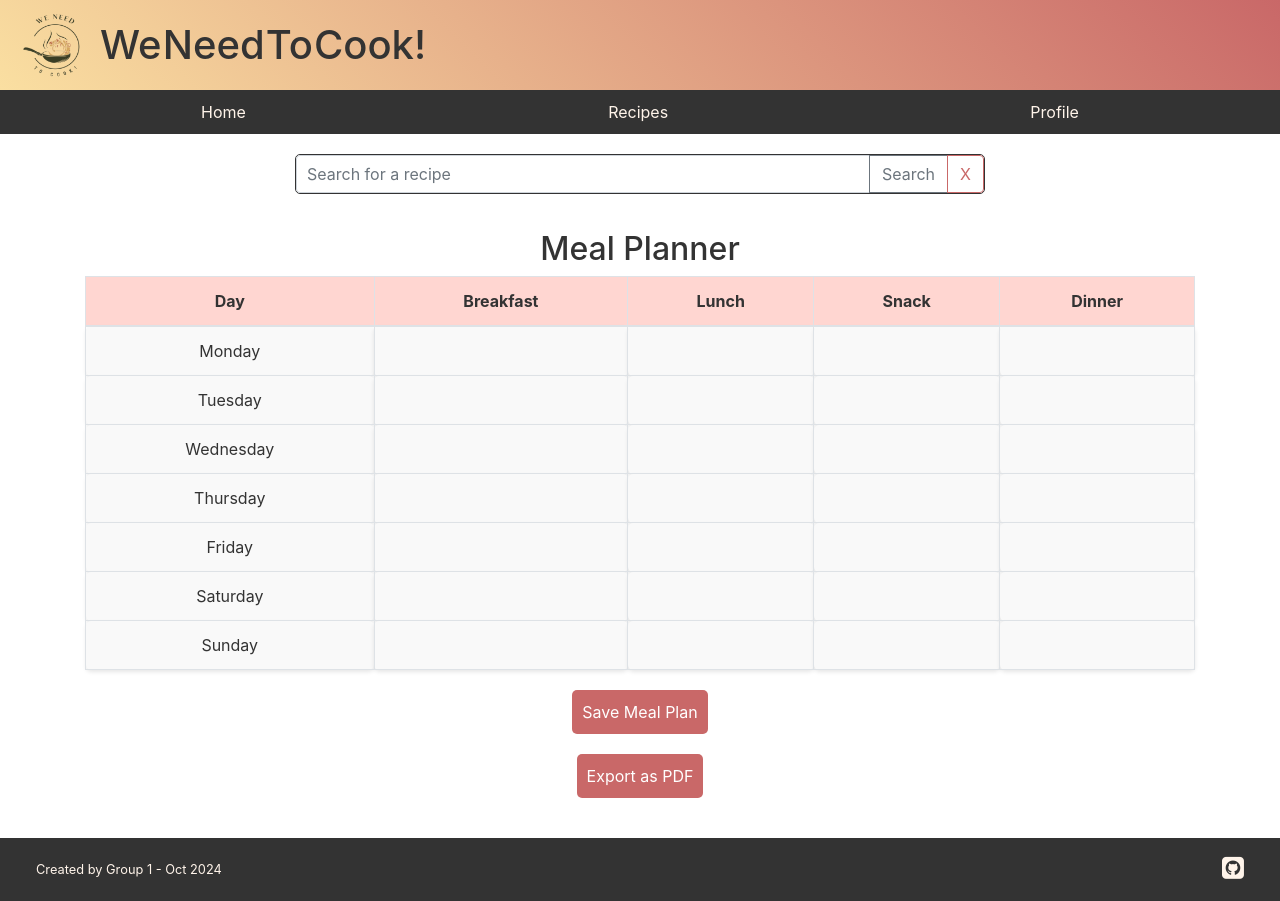
After one commit to UCCS-CS4300-5300/Group1-fall2024, a Django app: page /mealplan/ in a window 1280 px wide. The commit adds this page. Run offline with Django 4.2, Linux system fonts and the light colour scheme; a user stored in the database is signed in; some libraries are stand-ins or nearby versions.

Commit message:
basic table for meal planning - save to local storage

```diff
--- a/cookapp/static/styles.css
+++ b/cookapp/static/styles.css
@@ -7,6 +7,17 @@
   --color-beige: #fff4ea;
   --color-light-blue: #7eacb5;
   --color-dark: #333;
+
+  --calBgColor: #fff1f8;
+  --eventBorderColor: #f2d3d8;
+  --eventColor1: #ffd6d1;
+  --eventColor2: #fafaa3;
+  --eventColor3: #e2f8ff;
+  --eventColor4: #d1ffe6;
+  --cardBgColor: #f9f9f9; /* New color for card-like cells */
+  --btnBgColor: #007bff;
+  --btnHoverBgColor: #0056b3;
+  --btnTextColor: #fff;
 }
 
 /* fill viewport  */
@@ -137,6 +148,68 @@ nav.navbar ul li a:hover {
   color: var(--color-primary-peach);
 }
 
+/* Dropdown menu styles */
+.dropdown {
+  position: relative;
+  display: inline-block;
+}
+
+.dropbtn {
+  background-color: var(--color-dark);
+  color: var(--color-beige);
+  padding: 5px 10px;
+  border: none;
+  cursor: pointer;
+}
+
+.dropdown-content {
+  display: none;
+  position: absolute;
+  background-color: var(--color-dark);
+  min-width: 160px;
+  box-shadow: var(--color-black) var(--color-black) 0 0 10px;
+  z-index: 1;
+}
+
+.dropdown-content a,
+.dropdown-content form {
+  color: var(--color-beige);
+  padding: 12px 16px;
+  text-decoration: none;
+  display: block;
+}
+
+.dropdown-content a:hover,
+.dropdown-content form:hover {
+  background-color: var(--color-primary-peach);
+  color: var(--color-black) !important; /* Text turns black on hover */
+}
+
+.dropdown:hover .dropdown-content {
+  display: block;
+}
+
+.dropdown:hover .dropbtn {
+  color: var(--color-primary-peach); /* Only the text color changes */
+}
+
+/* Style for the logout button to look like a link */
+.dropdown-logout {
+  background: none;
+  border: none;
+  color: var(--color-beige);
+  padding: 0;
+  font: inherit;
+  cursor: pointer;
+  text-align: left;
+  width: 100%;
+}
+
+.dropdown-logout:hover {
+  background-color: var(--color-primary-peach);
+  color: var(--color-black); /* Text turns black on hover */
+}
+
 /* Media query for navbar on small screens */
 @media (max-width: 768px) {
   nav.navbar ul {
@@ -225,10 +298,9 @@ footer .navbar-text {
   color: var(--color-dark);
 }
 
-
 .list-group-item.active {
   background-color: var(--color-secondary-yellow);
-  color: var (--color-dark);
+  color: var(--color-dark);
 }
 
 #search-form {
@@ -300,9 +372,14 @@ footer .navbar-text {
   margin-right: 10px;
 }
 
-.list-group-item.active {
-  background-color: var(--color-secondary-yellow);
-  color: var(--color-dark);
+.recipe-link {
+  color: var(--color-dark); /* Set the link color to match the text color */
+  text-decoration: none; /* Remove the underline from the link */
+}
+
+.recipe-link:hover {
+  color: var(--color-primary-peach); /* Change color on hover */
+  text-decoration: underline; /* Add underline on hover */
 }
 
 /* Blacklist classes */
@@ -357,7 +434,7 @@ footer .navbar-text {
 #new-blacklist-input:focus {
   outline: none; /* Remove the default outline */
   box-shadow: 0 0 0 2px var(--color-primary-peach); /* Custom focus outline */
-  border-color: var(--color-primary-peach); /* Change border color on focus */
+  border-color: var (--color-primary-peach); /* Change border color on focus */
 }
 
 /* Highlighted text for search matches */
@@ -560,3 +637,83 @@ footer .navbar-text {
 .login-links a:hover {
   text-decoration: underline;
 }
+
+/* Meal Planner Table */
+.meal-plan-table-wrapper {
+  margin-bottom: 20px; /* Add margin to the bottom of the table */
+}
+
+.meal-plan-table {
+  width: 100%;
+  border-collapse: collapse;
+}
+
+.meal-plan-table th,
+.meal-plan-table td {
+  border: 1px solid var(--calBgColor); /* Inverse table appearance */
+  padding: 10px;
+  text-align: center;
+}
+
+.meal-plan-table th {
+  background-color: var(--eventColor1);
+  color: var(--color-dark);
+}
+
+.meal-plan-table td {
+  background-color: var(--cardBgColor); /* Card-like background color */
+  color: var(--color-dark);
+  border-radius: 5px; /* Rounded corners for card-like appearance */
+  box-shadow: 0 2px 4px rgba(0, 0, 0, 0.1); /* Subtle shadow for card-like appearance */
+  transition: background-color 0.3s, box-shadow 0.3s; /* Smooth transition for hover effects */
+}
+
+.meal-plan-table td:hover {
+  background-color: var(--eventColor3); /* Change background color on hover */
+  box-shadow: 0 4px 8px rgba(0, 0, 0, 0.2); /* Increase shadow on hover */
+}
+
+.rotate {
+  writing-mode: vertical-rl;
+  transform: rotate(180deg);
+}
+
+.meal-cell {
+  cursor: pointer;
+  display: flex;
+  align-items: center;
+  justify-content: center;
+  height: 100px; /* Adjust height as needed */
+}
+
+.remove-recipe {
+  background: none;
+  border: none;
+  color: var(--color-dark);
+  font-size: 1.2em;
+  cursor: pointer;
+  margin-left: 10px;
+}
+
+.remove-recipe:hover {
+  color: var(--color-primary-peach);
+}
+
+/* Global / Etc */
+
+.btn-plan {
+  display: block;
+  margin: 20px auto;
+  padding: 10px 20px;
+  background-color: var(--color-primary-peach);
+  border: none;
+  padding: 10px;
+  color: var(--color-white);
+  border-radius: 5px;
+  cursor: pointer;
+  transition: background-color 0.3s;
+}
+
+.btn-plan:hover {
+  background-color: var(--color-dark);
+}
--- a/cookapp/templates/cookapp/base.html
+++ b/cookapp/templates/cookapp/base.html
@@ -11,6 +11,7 @@
     />
 
     <link rel="stylesheet" href="{% static 'styles.css' %}" />
+    <link rel="icon" href="{% static 'images/logo.png' %}" type="image/x-icon" />
     <title>{% block title %}We Need To Cook{% endblock %}</title>
   </head>
   <body class="page-container">
@@ -31,24 +32,16 @@
         <li><a href="{% url 'index' %}">Home</a></li>
         <li><a href="#">Recipes</a></li>
         {% if user.is_authenticated %}
-        <li><a href="#">Favorites</a></li>
-        <li>
-          <form method="POST" action="{% url 'logout' %}">
-            {% csrf_token %}
-            <button
-              type="submit"
-              style="
-                background: none;
-                border: none;
-                color: inherit;
-                padding: 0;
-                font: inherit;
-                cursor: pointer;
-              "
-            >
-              Logout {{ user }}
-            </button>
-          </form>
+        <li class="dropdown">
+          <a href="#" class="dropbtn">Profile</a>
+          <div class="dropdown-content">
+            <a href="#">Favorites</a>
+            <a href="{% url 'meal_plan' %}">Meal Planner</a>
+            <form method="POST" action="{% url 'logout' %}">
+              {% csrf_token %}
+              <button type="submit" class="dropdown-logout">Logout {{ user }}</button>
+            </form>
+          </div>
         </li>
         {% else %}
         <li><a href="{% url 'login' %}?next={{ request.path }}">Login</a></li>
--- /dev/null
+++ b/cookapp/templates/cookapp/mealPlanner.html
@@ -0,0 +1,180 @@
+{% extends "cookapp/base.html" %}
+{% load static %}
+
+{% block content %}
+<link
+href="https://maxcdn.bootstrapcdn.com/bootstrap/4.5.2/css/bootstrap.min.css"
+rel="stylesheet"
+/>
+<div class="container">
+    <!-- Recipe Search Section -->
+    <section class="search-section">
+        <div class="container d-flex flex-column align-items-center">
+            <div class="row justify-content-center w-100">
+                <div class="col-md-8">
+                    <form id="search-form" class="justify-content-center">
+                        <div class="input-group mb-3 w-100">
+                            <input type="text" id="search-input" class="form-control" placeholder="Search for a recipe">
+                            <div class="input-group-append">
+                                <button class="btn btn-outline-secondary" type="button" id="search-button">Search</button>
+                                <button class="btn btn-outline-secondary" type="button" id="clear-search">X</button>
+                            </div>
+                        </div>
+                        <ul id="results-list" class="list-group w-100 mt-3">
+                            <!-- Search results will be displayed here -->
+                        </ul>
+                    </form>
+                </div>
+            </div>
+        </div>
+    </section>
+
+    <!-- Meal Planner Section -->
+    <section class="meal-plan-section">
+        <h2 class="text-center">Meal Planner</h2>
+        <div class="meal-plan-table-wrapper">
+            <table class="meal-plan-table table table-bordered">
+                <thead>
+                    <tr>
+                        <th>Day</th>
+                        <th>Breakfast</th>
+                        <th>Lunch</th>
+                        <th>Snack</th>
+                        <th>Dinner</th>
+                    </tr>
+                </thead>
+                <tbody>
+                    {% for day in days %}
+                        <tr>
+                            <td>{{ day }}</td>
+                            {% for meal in meals %}
+                                <td class="dropzone" data-day="{{ day }}" data-meal="{{ meal }}">
+                                    <!-- Dropped recipes will appear here -->
+                                </td>
+                            {% endfor %}
+                        </tr>
+                    {% endfor %}
+                </tbody>
+            </table>
+        </div>
+        <button id="save-meal-plan" class="btn-plan">Save Meal Plan</button>
+        <button id="export-to-pdf" class="btn-plan">Export as PDF</button>
+    </section>
+</div>
+
+<script src="https://code.jquery.com/jquery-3.6.0.min.js"></script>
+<script src="https://rawgit.com/eKoopmans/html2pdf/master/dist/html2pdf.bundle.js"></script>
+<script>
+    $(document).ready(function() {
+        // Function to fetch recipes based on the search input
+        function fetchRecipes(query) {
+            $.ajax({
+                url: '{% url "recipe_search" %}',
+                data: {
+                    'term': query
+                },
+                dataType: 'json',
+                success: function(data) {
+                    $('#results-list').empty();
+                    if (data.recipes.length > 0) {
+                        var recipeDetailUrl = "{% url 'recipe_detail' id=0 %}";
+                        recipeDetailUrl = recipeDetailUrl.replace('0/', '');
+
+                        data.recipes.forEach(function(recipe) {
+                            var listItem = `
+                                <li class="list-group-item draggable" draggable="true" data-recipe-id="${recipe.id}">
+                                    <a href="${recipeDetailUrl}${recipe.id}/" class="recipe-link" target="_blank">
+                                        ${recipe.title}
+                                    </a>
+                                </li>`;
+                            $('#results-list').append(listItem);
+                        });
+                    } else {
+                        $('#results-list').append('<li class="list-group-item no-hover">No results found</li>');
+                    }
+                }
+            });
+        }
+
+        // Search button click
+        $('#search-button').on('click', function() {
+            var query = $('#search-input').val();
+            if (query.length >= 3) {
+                fetchRecipes(query);
+            }
+        });
+
+        // Clear search input
+        $('#clear-search').on('click', function() {
+            $('#search-input').val('');
+            $('#results-list').empty();
+        });
+
+        // Ensure Enter key in search input only triggers search
+        $('#search-input').on('keypress', function(e) {
+            if (e.keyCode === 13) {  // Enter key
+                e.preventDefault();
+                var query = $(this).val();
+                if (query.length >= 3) {
+                    fetchRecipes(query);
+                }
+            }
+        });
+
+        // Drag & Drop functionality
+        $(document).on('dragstart', '.draggable', function(e) {
+            e.originalEvent.dataTransfer.setData('text/plain', $(this).data('recipe-id'));
+        });
+
+        $('.dropzone').on('dragover', function(e) {
+            e.preventDefault();
+        });
+
+        $('.dropzone').on('drop', function(e) {
+            e.preventDefault();
+            var recipeId = e.originalEvent.dataTransfer.getData('text/plain');
+            var droppedRecipe = $(`li[data-recipe-id="${recipeId}"]`).html(); // Get recipe HTML
+
+            // Append dropped recipe to the cell with a remove button
+            $(this).html(droppedRecipe + '<button class="remove-recipe">X</button>');
+        });
+
+        // Remove recipe from cell
+        $(document).on('click', '.remove-recipe', function() {
+            $(this).parent().empty();
+        });
+
+        // Save to local storage
+        $('#save-meal-plan').on('click', function() {
+            let mealPlan = {};
+            $('.dropzone').each(function() {
+                let day = $(this).data('day');
+                let meal = $(this).data('meal');
+                let content = $(this).html();
+                if (!mealPlan[day]) mealPlan[day] = {};
+                mealPlan[day][meal] = content;
+            });
+            localStorage.setItem('mealPlan', JSON.stringify(mealPlan));
+            alert('Meal plan saved!');
+        });
+
+        // Load from local storage
+        let savedMealPlan = localStorage.getItem('mealPlan');
+        if (savedMealPlan) {
+            savedMealPlan = JSON.parse(savedMealPlan);
+            $('.dropzone').each(function() {
+                let day = $(this).data('day');
+                let meal = $(this).data('meal');
+                if (savedMealPlan[day] && savedMealPlan[day][meal]) {
+                    $(this).html(savedMealPlan[day][meal]);
+                }
+            });
+        }
+
+        // PDF Export
+        $('#export-to-pdf').on('click', function() {
+            html2pdf(document.querySelector('.meal-plan-table-wrapper'));
+        });
+    });
+</script>
+{% endblock %}
--- a/cookapp/urls.py
+++ b/cookapp/urls.py
@@ -13,6 +13,8 @@ urlpatterns = [
     # Recipe detail page
     path('recipe/<int:id>/', views.RecipeDetailView.as_view(), name='recipe_detail'),
 
+    # Meal plan
+    path('mealplan/', views.MealPlanView.as_view(), name='meal_plan'),
     # User authentication
     path('accounts/login/', views.CustomLoginView.as_view(), name='login'),
     path('accounts/', include('django.contrib.auth.urls')),
--- a/cookapp/views.py
+++ b/cookapp/views.py
@@ -92,3 +92,13 @@ class RecipeDetailView(View):
             'recipe': recipe
         }
         return render(request, 'cookapp/recipe_detail.html', context)
+
+class MealPlanView(View):
+    def get(self, request):
+        days = ["Monday", "Tuesday", "Wednesday", "Thursday", "Friday", "Saturday", "Sunday"]
+        meals = ["Breakfast", "Lunch", "Snack", "Dinner"]
+        context = {
+            'days': days,
+            'meals': meals,
+        }
+        return render(request, 'cookapp/mealPlanner.html', context)
```
Also changed, not shown: cookapp/static/images/favicon.ico (added), cookapp/static/images/logo.png (added).
